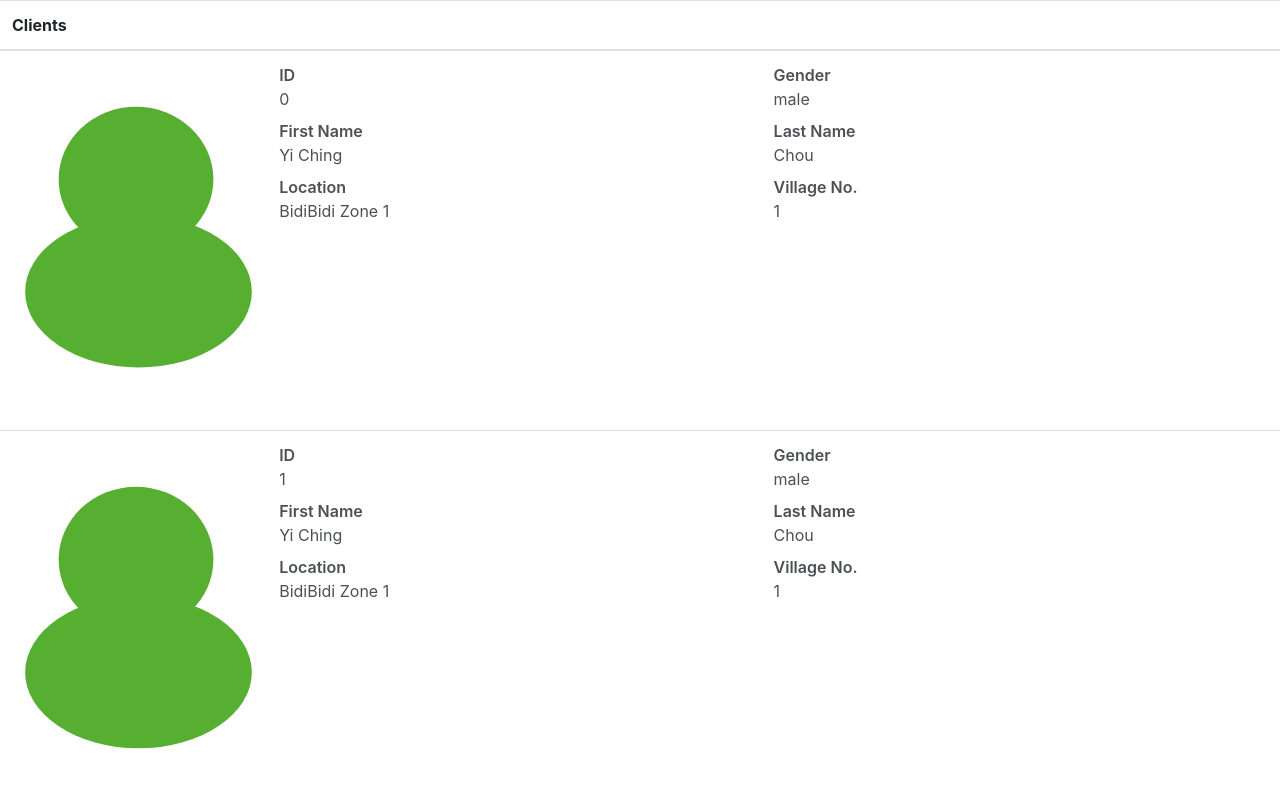
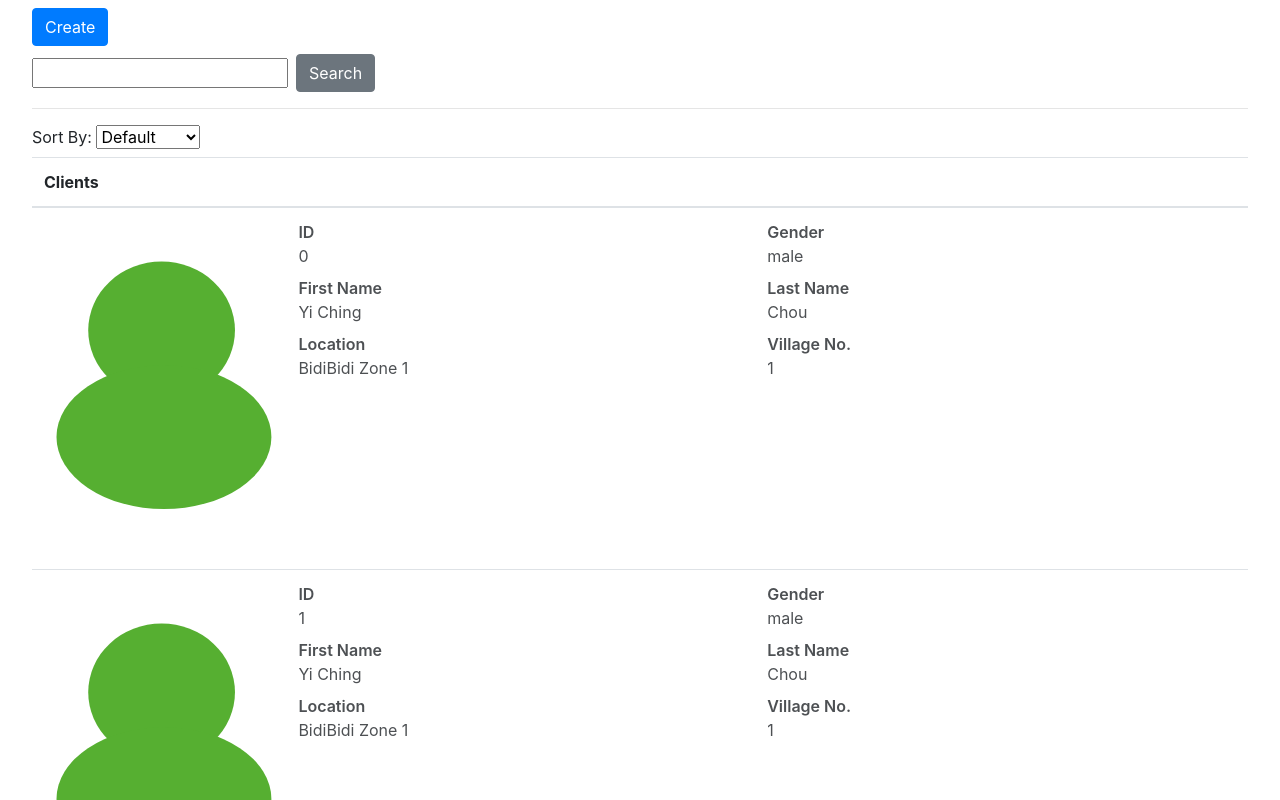
Before and after one commit to wlsdnr0710/cmpt373project, a React (Create React App) app in the folder cbr_front_end/: page /view-client in a window 1280 px wide. Shown: the top 800 px of the page. Built offline with nearby package versions, Linux system fonts and the light colour scheme.

Commit message:
Add create, search and sort by to view client
Add a create and search button, and a sort by dropdown list to view client page. Also improve the page styles.

```diff
--- a/cbr_front_end/src/components/DropdownList/index.js
+++ b/cbr_front_end/src/components/DropdownList/index.js
@@ -1,7 +1,7 @@
 import React from "react";
 import "./style.css";
 
-const DropdownList = ({ dropdownName, dropdownListItemsKeyValue, isDisabled }) => {
+const DropdownList = ({ dropdownName, dropdownListItemsKeyValue, onChange, isDisabled }) => {
     const getDropdownListOptions = () => {
         const itemsInOptionTag = [];
         let listChildId = 0;
@@ -20,7 +20,7 @@ const DropdownList = ({ dropdownName, dropdownListItemsKeyValue, isDisabled }) =
     };
 
     return (
-        <select className="dropdown-list" name={dropdownName} disabled={isDisabled}>
+        <select className="dropdown-list" name={dropdownName} onChange={onChange} disabled={isDisabled}>
             {getDropdownListOptions()}
         </select>
     );
--- a/cbr_front_end/src/pages/ViewClient/index.js
+++ b/cbr_front_end/src/pages/ViewClient/index.js
@@ -1,10 +1,63 @@
-import React from "react";
+import React, { useState } from "react";
+import Button from 'react-bootstrap/Button';
 import ClientTable from "../../containers/ClientTable";
+import DropdownList from "../../components/DropdownList";
+import TextInputField from "../../components/TextInputField";
+import "./style.css";
 
-const ViewClient = () => {
+const ViewClient = ({ history }) => {
+    const defaultSortBy = "default";
+    const [sortBy, setSortBy] = useState(defaultSortBy);
+    const getSortByList = () => {
+        return {
+            "Default": defaultSortBy,
+            "ID": "id",
+            "First Name": "firstName",
+            "Last Name": "lastName",
+            "Location": "location",
+            "Village No.": "villageNumber",
+            "Gender": "gender",
+        };
+    };
+
+    const onChangeSortByHandler = event => {
+        const sortByDropdown = event.target;
+        const sortByValue = sortByDropdown.value;
+        setSortBy(sortByValue);
+    };
+
+    const onClickCreateButtonHandler = () => {
+        history.push("/new-client");
+    };
+
     return (
-        <div>
-            <ClientTable />
+        <div className="view-client">
+            <div className="action-group">
+                <div className="section">
+                    <Button variant="primary" onClick={onClickCreateButtonHandler}>Create</Button>
+                </div>
+                <div className="section search">
+                    <div className="search-text-input">
+                        <TextInputField />
+                    </div>
+                    <div className="search-button">
+                        <Button variant="secondary" onClick={() => {}}>Search</Button>
+                    </div>
+                </div>
+                <hr />
+                <div className="section">
+                    <span>Sort By: </span>
+                    <DropdownList
+                        dropdownName="srot-by"
+                        dropdownListItemsKeyValue={getSortByList()}
+                        onChange={onChangeSortByHandler}
+                    />
+                </div>
+            </div>
+
+            <div className="client-table">
+                <ClientTable />
+            </div>
         </div>
     );
 };
--- /dev/null
+++ b/cbr_front_end/src/pages/ViewClient/style.css
@@ -0,0 +1,20 @@
+.view-client {
+    width: 95%;
+    margin: auto;
+}
+
+.view-client .action-group {
+    margin: 0.5rem auto;
+}
+
+.view-client .action-group .section {
+    margin-bottom: 0.5rem;
+}
+.view-client .action-group .section.search {
+    display: flex;
+    align-items: center;
+}
+
+.view-client .action-group .section.search .search-text-input {
+    margin-right: 0.5rem;
+}
```
